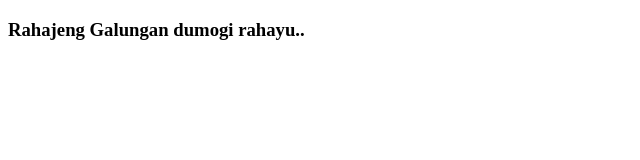
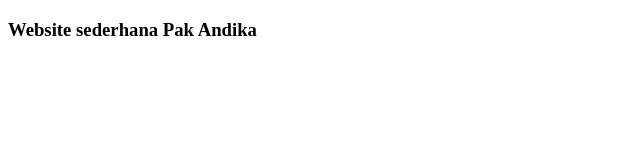
Before and after one commit to gedeandika/static-helloworld, a plain HTML site: page index.html in a window 1280 px wide. Shown: the full height of the page, 0-640 px from the left. Drawn offline with Linux system fonts and the light colour scheme.

Commit message:
Sudah selesai galungan. Edit teks.

```diff
--- a/index.html
+++ b/index.html
@@ -1,2 +1,2 @@
 <!DOCTYPE html>
-<h3> Rahajeng Galungan dumogi rahayu.. </h3>
+<h3> Website sederhana Pak Andika </h3>
```
